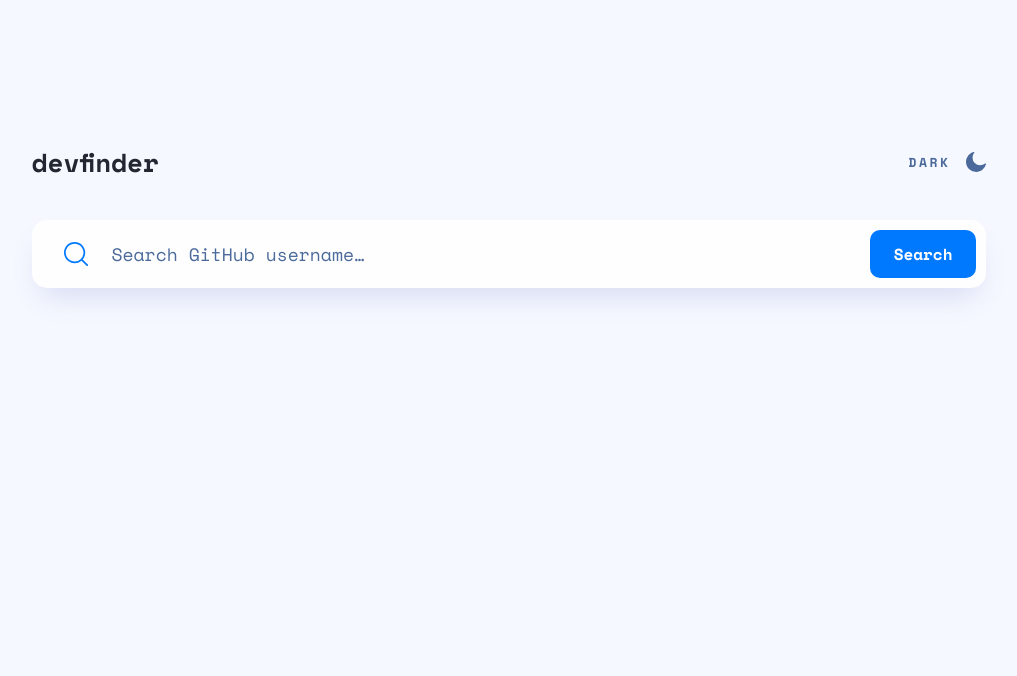
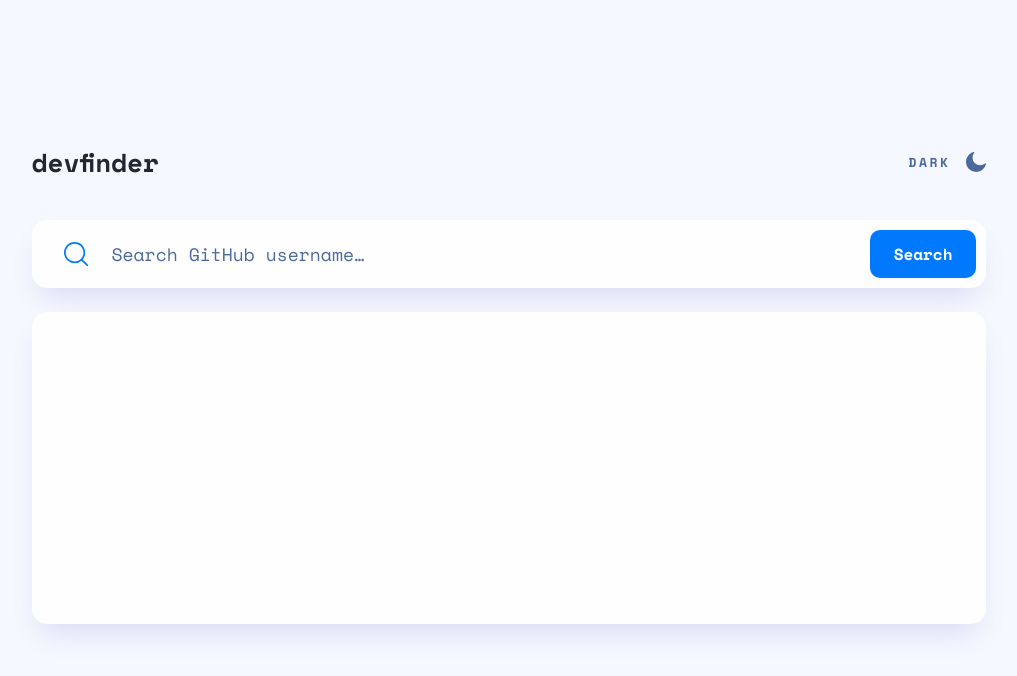
Before and after one commit to johnnygerard/FEM-GitHub-user-search-app, an Angular app: page / in a window 1280 px wide. Shown: the top 676 px of the page, without its empty margins (131-1148 px from the left). Built offline with nearby package versions, Linux system fonts and the light colour scheme; no server answers.

Commit message:
feat: style host

```diff
--- a/src/app/search-bar/search-bar.component.scss
+++ b/src/app/search-bar/search-bar.component.scss
@@ -18,7 +18,7 @@ form {
   align-items: center;
   background: var(--background-color);
   border-radius: 15px;
-  box-shadow: 0 16px 30px -10px rgba(70, 96, 187, 0.2);
+  box-shadow: $box-shadow;
 
   padding: 10px {
     left: 32px;
--- a/src/app/user-info/user-info.component.scss
+++ b/src/app/user-info/user-info.component.scss
@@ -0,0 +1,13 @@
+@use 'styles' as *;
+
+:host {
+  background: var(--background-color);
+  display: block;
+  border-radius: 15px;
+  margin-top: 24px;
+  box-shadow: $box-shadow;
+
+  @include mobile {
+    margin-top: 16px;
+  }
+}
--- a/src/styles.scss
+++ b/src/styles.scss
@@ -21,6 +21,7 @@
 
 $accent-color: #0079FF;
 $accent-color-hover: #60ABFF;
+$box-shadow: 0 16px 30px -10px rgba(70, 96, 187, 0.2);
 
 html {
   --canvas-color: #F6F8FF;
```
